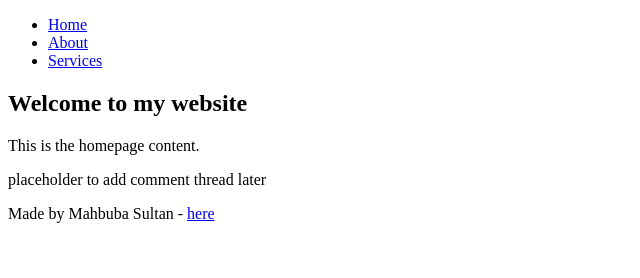
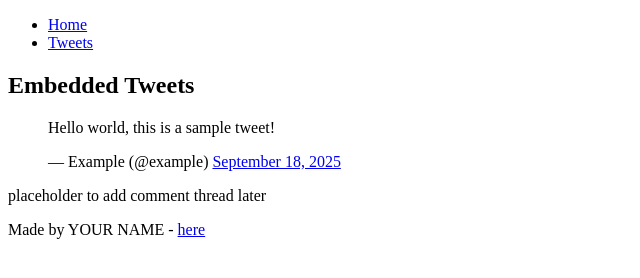
Before and after one commit to Mahbubasultan/My_First_Portfolio, a plain HTML site: page html_basic/tweets.html in a window 1280 px wide. Shown: the whole page, without its empty margins (0-640 px from the left). Drawn offline with Linux system fonts and the light colour scheme.

Commit message:
Update tweets.html

```diff
--- a/html_basic/tweets.html
+++ b/html_basic/tweets.html
@@ -1,30 +1,31 @@
 <!DOCTYPE html>
-<html>
+<html lang="en">
 <head>
-    <meta charset="UTF-8">
-    <title>My Firts Portfolio</title>
+  <meta charset="UTF-8">
+  <meta name="viewport" content="width=device-width, initial-scale=1.0">
+  <title>Tweets</title>
 </head>
 <body>
-   <header>
+  <header>
     <ul>
-        <li><a href="#">Home</a></li>
-        <li><a href="#">About</a></li>
-        <li><a href="#">Services</a></li>
+      <li><a href="index.html">Home</a></li>
+      <li><a href="tweets.html">Tweets</a></li>
     </ul>
-   </header>
-
-   <main>
+  </header>
+  <main>
     <article>
-      <!-- Your existing index.html content goes here -->
-      <h1>Welcome to my website</h1>
-      <p>This is the homepage content.</p>
+      <h1>Embedded Tweets</h1>
+      <blockquote class="twitter-tweet">
+        <p lang="en" dir="ltr">Hello world, this is a sample tweet!</p>
+        &mdash; Example (@example) <a href="https://twitter.com/example/status/1234567890">September 18, 2025</a>
+      </blockquote>
     </article>
     <aside>
       <p>placeholder to add comment thread later</p>
     </aside>
   </main>
-<footer>
-    <p>Made by Mahbuba Sultan - <a href="https://openai.com" target="_blank">here</a></p>
+  <footer>
+    <p>Made by YOUR NAME - <a href="https://openai.com" target="_blank">here</a></p>
   </footer>
 </body>
 </html>
```
